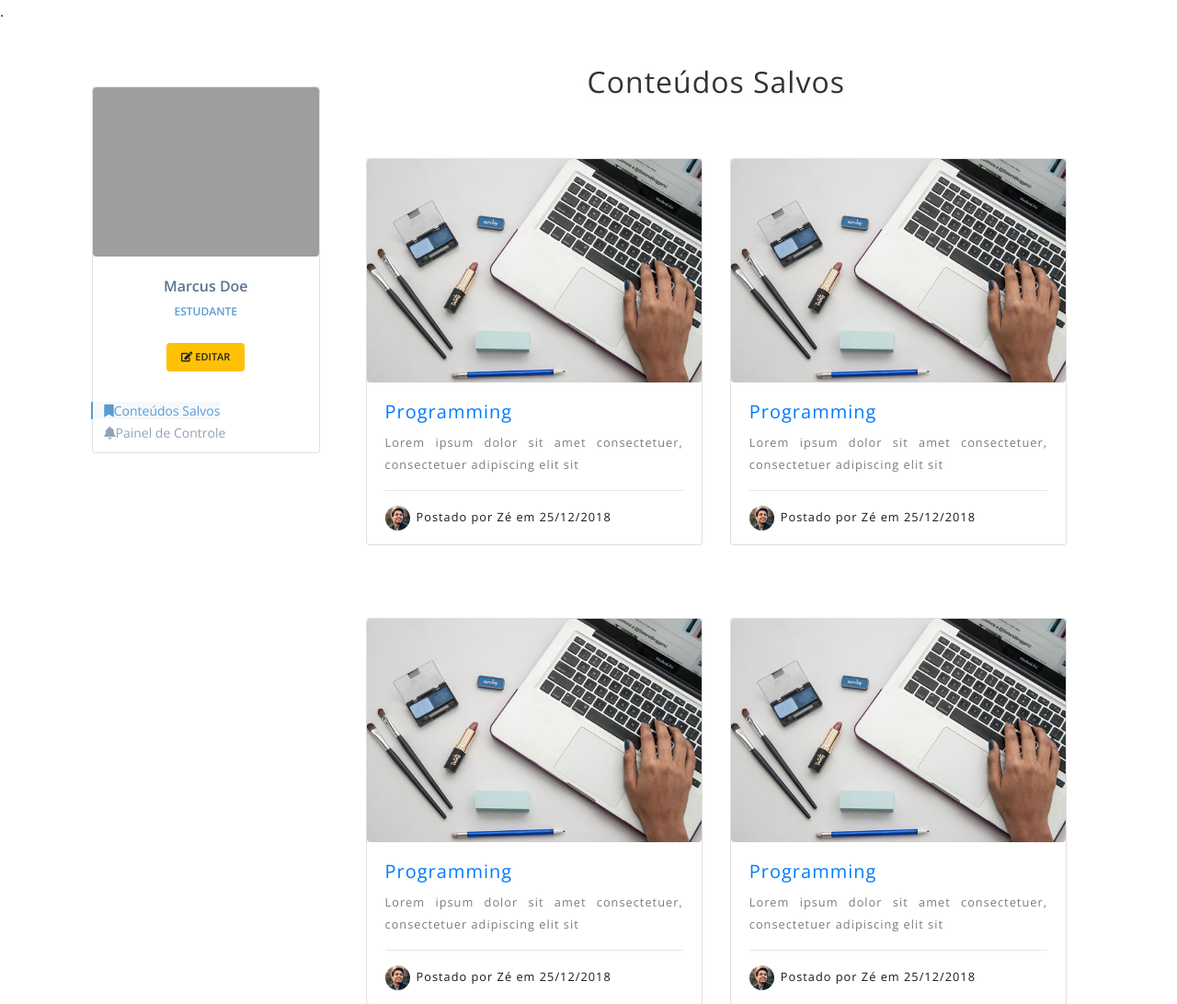
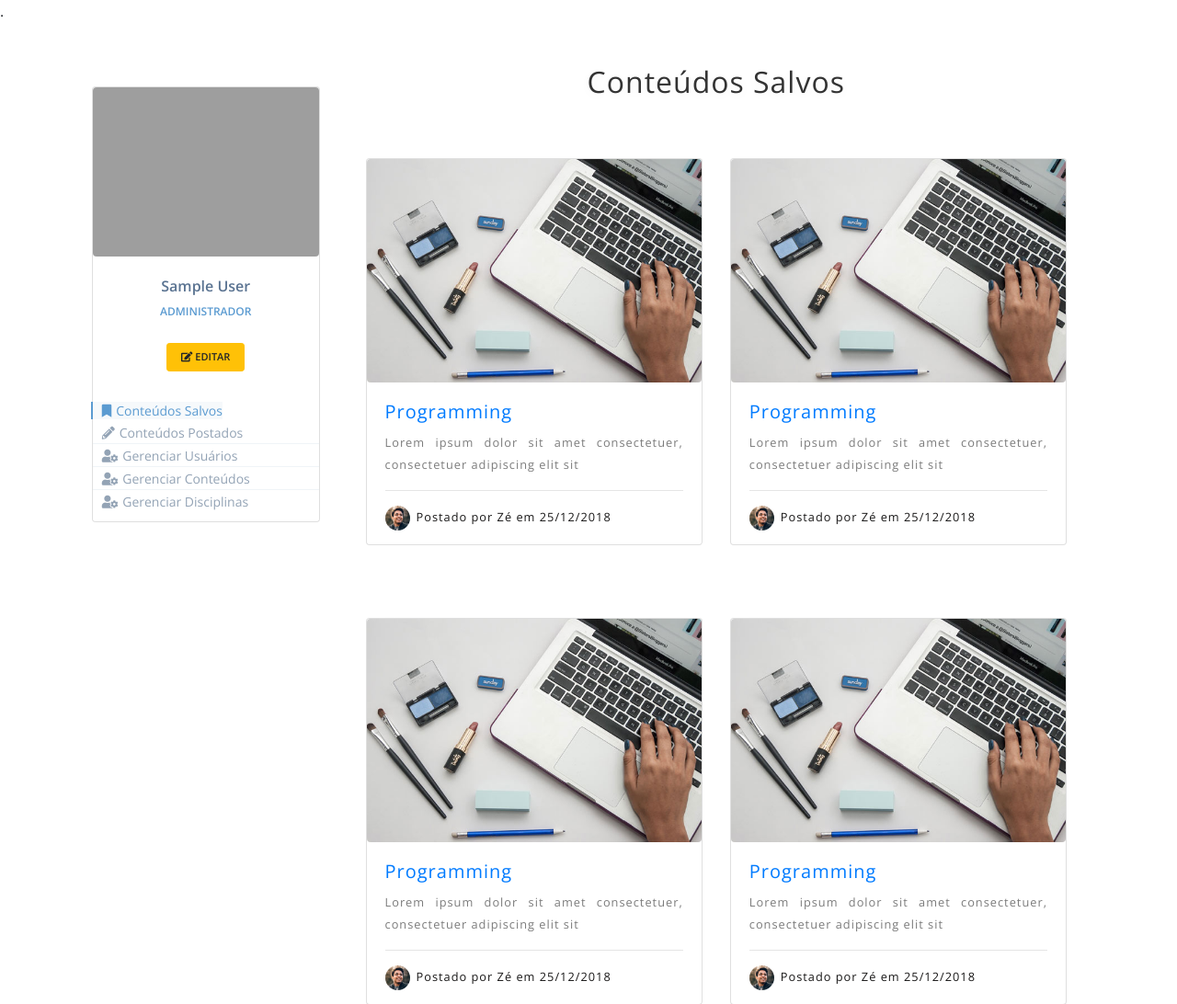
Before and after one commit to doblotoon/craneum, a PHP site: page /views/paginaUsuario.php in a window 1280 px wide. Shown: the part 320-1412 px from the top of the page at 92% size. Run offline with PHP 8.4, Linux system fonts and the light colour scheme; the visitor is signed in with stand-in values (Sample User, id 1); grey boxes are pictures that could not be loaded.

Commit message:
alterações na página do usuário, conteúdos e menu

```diff
--- a/application/assets/css/augusto.css
+++ b/application/assets/css/augusto.css
@@ -142,7 +142,8 @@
 }
 
 .espacoIcon{
-  margin-left: 5%;
+  margin-left: 4% !important;
+  margin-right: 2%;
 }
 
 .tituloPagUser{
--- a/application/views/cadastroUsuario.php
+++ b/application/views/cadastroUsuario.php
@@ -25,7 +25,7 @@
                             <div class="row">
                                 <!-- Nome -->
                                 <div class="col-lg-6 form-group">
-                                    <label for="nome">Nome Completo</label>
+                                    <label for="nome">Nome de Usuário</label>
                                     <input class="form-control" type="text" name="nome" placeholder="" required="">
                                 </div>
 
--- a/application/views/conteudo.php
+++ b/application/views/conteudo.php
@@ -115,7 +115,7 @@
                     if(isset($_SESSION['id']) && $conteudoSelecionado['idUsuario']==$_SESSION['id']){
 ?>
                         <div class="espacoSuperiorBotoesConteudoProf">
-                            <button type="button" class="btn btn-warning"><i class="far fa-edit"></i> Editar</button>
+                            <a href="editarConteudo.php?idConteudo=<?=$conteudoSelecionado['idConteudo']?>"><button type="button" class="btn btn-warning"><i class="far fa-edit"></i> Editar</button></a>
                             <button type="button" class="btn btn-danger"><i class="fas fa-trash-alt"></i> Excluir</button>
                         </div>
 <?php
@@ -215,7 +215,7 @@ if(isset($_SESSION['id'])){
 <?php
                             foreach ($tags as $key => $tag) {
                                 $tagNome = $tag['tag'];
-                                echo '<a href="resultadoPesquisar.php?termoPesquisado='.$tagNome.'"><span class="badge badge-secondary aEsquerda espacoDireita tag">'.$tagNome.'</span></h6></a>';
+                                echo '<h5><a href="resultadoPesquisar.php?termoPesquisado='.$tagNome.'"><span class="badge badge-secondary aEsquerda espacoDireita tag">'.$tagNome.'</span></h5></a>';
                             }
 ?>
                         </div>
--- a/application/views/editarUsuario.php
+++ b/application/views/editarUsuario.php
@@ -45,7 +45,7 @@
                                     <label for="nome">
                                         <h5>Novo Nome</h5>
                                     </label>
-                                    <input type="text" class="form-control" name="nome" id="first_name" placeholder="Ex.: João Silva" title="enter your first name if any.">
+                                    <input type="text" class="form-control" name="nome" id="first_name" value="<?=$_SESSION['nome']?>">
                                 </div>
                             </div>
 
@@ -56,7 +56,7 @@
                                     <label for="email">
                                         <h5>Novo Email</h5>
                                     </label>
-                                    <input type="email" class="form-control" name="email" id="email" placeholder="Ex.: joao.silva@gmail.com" title="enter your email.">
+                                    <input type="email" class="form-control" name="email" id="email" value="<?=$_SESSION['email']?>">
                                 </div>
                             </div>
 
--- a/application/views/menu.php
+++ b/application/views/menu.php
@@ -3,6 +3,7 @@
     //$pasta = __DIR__;
     //echo $pasta;
     // TODO: Alterar o formato dos links para eles funcionarem em todas as páginas da forma correta.
+
 ?>
 
   <nav id='home' class="navbar navbar-expand-lg navbar-light bg-light fixed-top">
@@ -35,11 +36,15 @@
         <li class="nav-item active">
           <a class="nav-link linkCinza" href="<?=$caminho?>views/paginaUsuario.php"><i class="fas fa-user"></i> Página do Usuario <span class="sr-only">(current)</span></a>
         </li>
-
+<?php
+      if($_SESSION['tipo']!='usuario'){
+?>
         <li class="nav-item active">
           <a class="nav-link linkCinza" href="<?=$caminho?>views/cadastroConteudo.php"><i class="fas fa-pencil-alt"></i> Cadastrar Conteúdo<span class="sr-only">(current)</span></a>
         </li>
-
+<?php
+      }
+?>
         <li class="nav-item active">
           <a class="nav-link linkCinza" href="<?=$caminho?>views/sair.php"><i class="fas fa-sign-out-alt"></i> Sair <span class="sr-only">(current)</span></a>
         </li>
--- a/application/views/paginaUsuario.php
+++ b/application/views/paginaUsuario.php
@@ -24,10 +24,10 @@
                         <!-- SIDEBAR USER TITLE -->
                         <div class="profile-usertitle">
                             <div class="profile-usertitle-name img-fluid">
-                                Marcus Doe
+                                <?=$_SESSION['nome']?>
                             </div>
                             <div class="profile-usertitle-job">
-                                Estudante
+                                <?=$_SESSION['tipo']?>
                             </div>
                         </div>
                         <!-- END SIDEBAR USER TITLE -->
@@ -48,11 +48,38 @@
                                         <span class="fa fa-bookmark espacoIcon"></span>Conteúdos Salvos
                                     </a>
                                 </li>
+<?php
+                        if($_SESSION['tipo']!='usuario'){
+?>
                                 <li>
                                     <a href="#">
-                                        <span class="fa fa-bell espacoIcon"></span>Painel de Controle
+                                        <span class="fa fa-pencil-alt espacoIcon"></span>Conteúdos Postados
                                     </a>
                                 </li>
+<?php
+                        } if($_SESSION['tipo']=='administrador'){
+?>
+                                <li>
+                                    <a href="gerenciarUsuarios.php">
+                                        <span class="fa fa-user-cog espacoIcon"></span>Gerenciar Usuários
+                                    </a>
+                                </li>
+
+                                <li>
+                                    <a href="#">
+                                        <span class="fa fa-user-cog espacoIcon"></span>Gerenciar Conteúdos
+                                    </a>
+                                </li>
+
+                                <li>
+                                    <a href="gerenciarDisciplinas.php">
+                                        <span class="fa fa-user-cog espacoIcon espacoIcon"></span>Gerenciar Disciplinas
+                                    </a>
+                                </li>
+
+<?php
+    }
+?>
                             </ul>
                         </div>
                         <!-- END MENU -->
--- a/application/views/resultadoPesquisa.php
+++ b/application/views/resultadoPesquisa.php
@@ -72,9 +72,6 @@
 											</span>
 										</form>
 									</div>
-
-
-
 
 
 									<!-- END SEARCH INPUT -->
```
